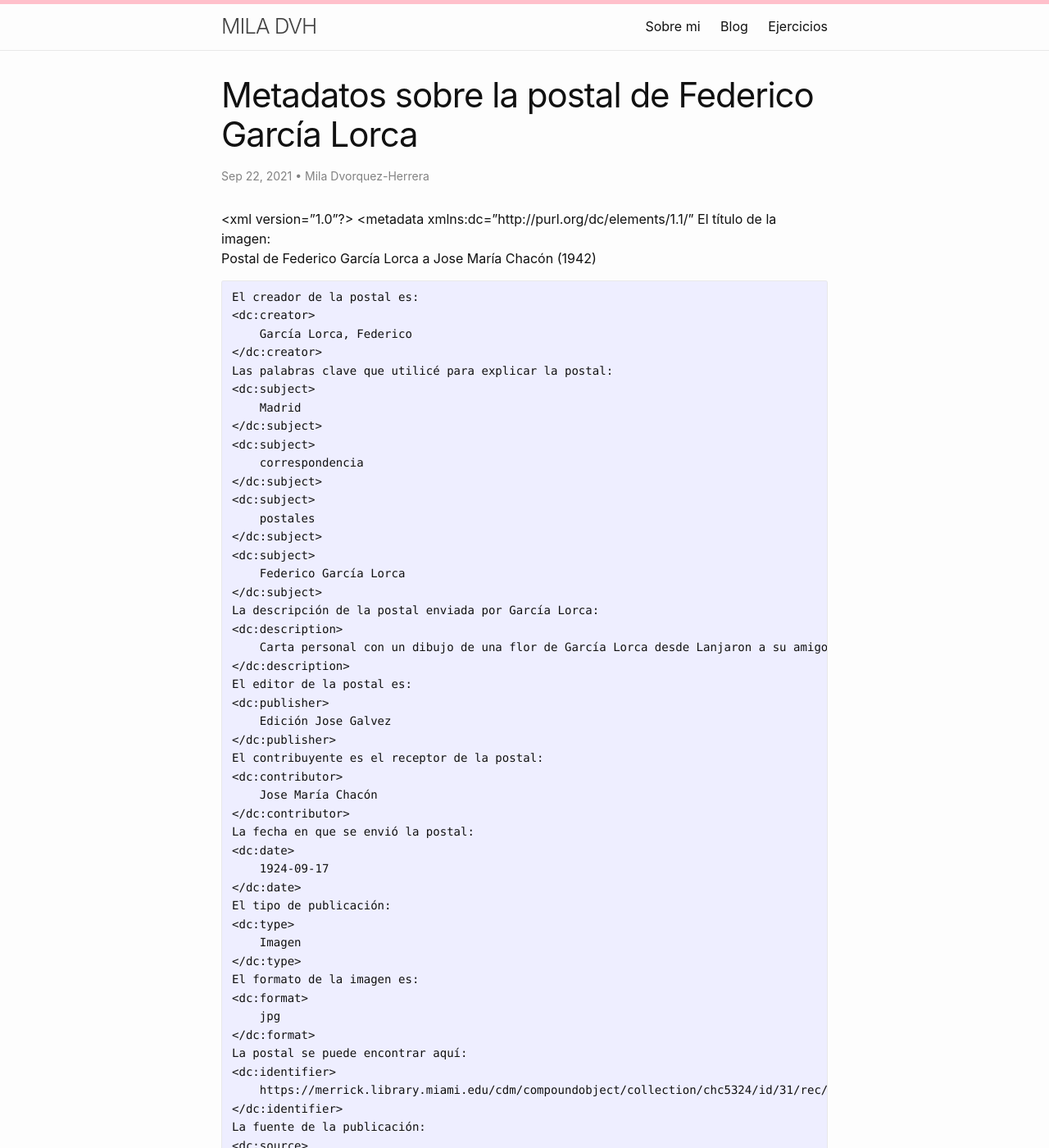
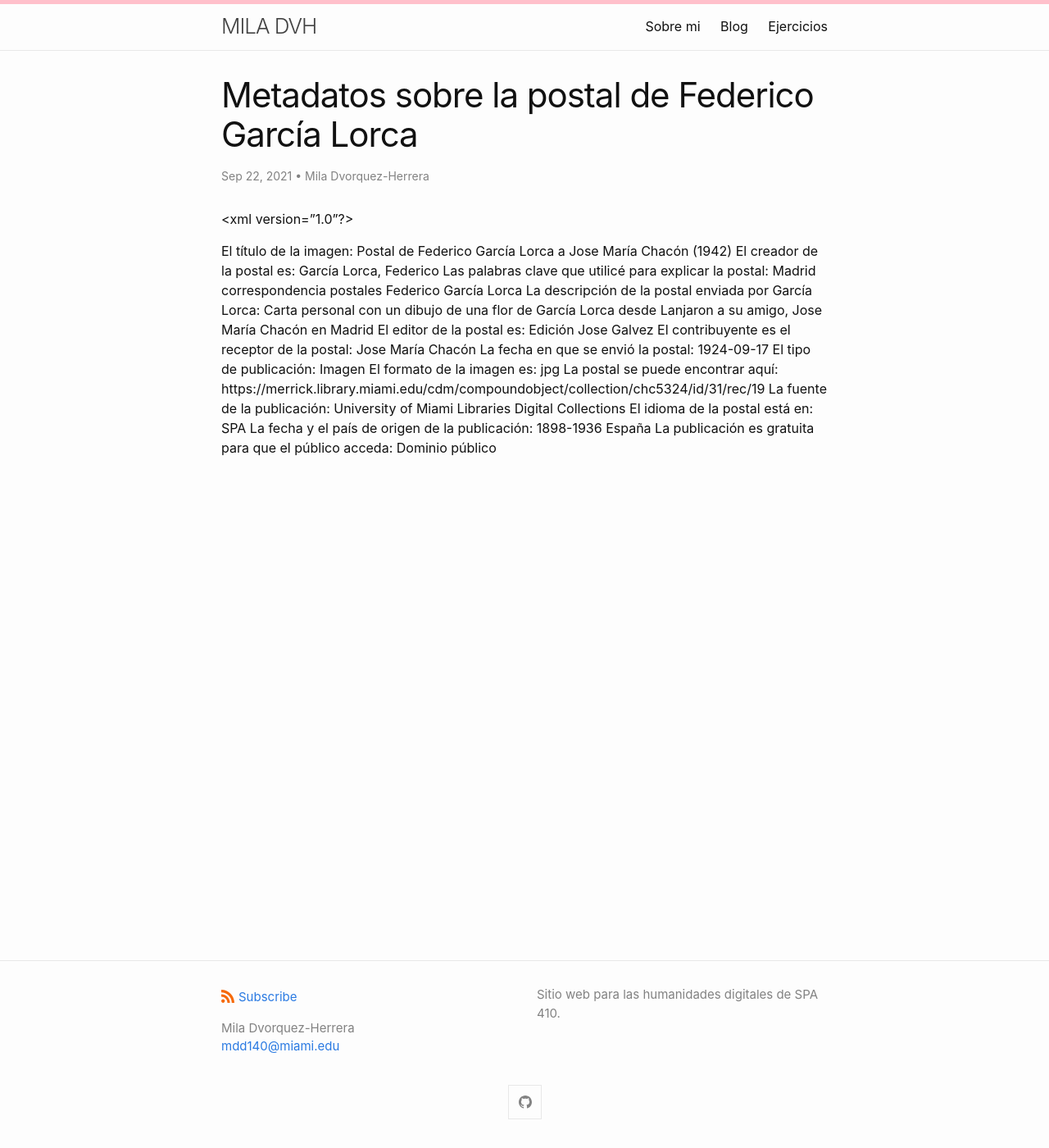
Before and after one commit to miladvh/miladvh.github.io, a Jekyll site: the page built from _posts/2021-09-22-metadatos.md, in a window 1280 px wide and 1400 px high. Shown: the whole window at 82% size. Built offline with Jekyll 4.4.1, drawn with Linux system fonts in a browser that asks for light colours; some of the changed text lies outside the part shown.

Commit message:
Update 2021-09-22-metadatos.md

```diff
--- a/_posts/2021-09-22-metadatos.md
+++ b/_posts/2021-09-22-metadatos.md
@@ -6,7 +6,8 @@ author: Mila Dvorquez-Herrera
 ---
 <xml version="1.0"?>
 <metadata
-    xmlns:dc="http://purl.org/dc/elements/1.1/"
+    xmlns:dc="http://purl.org/dc/elements/1.1/">
+
    El título de la imagen:
     <dc:title>
         Postal de Federico García Lorca a Jose María Chacón (1942)
```
